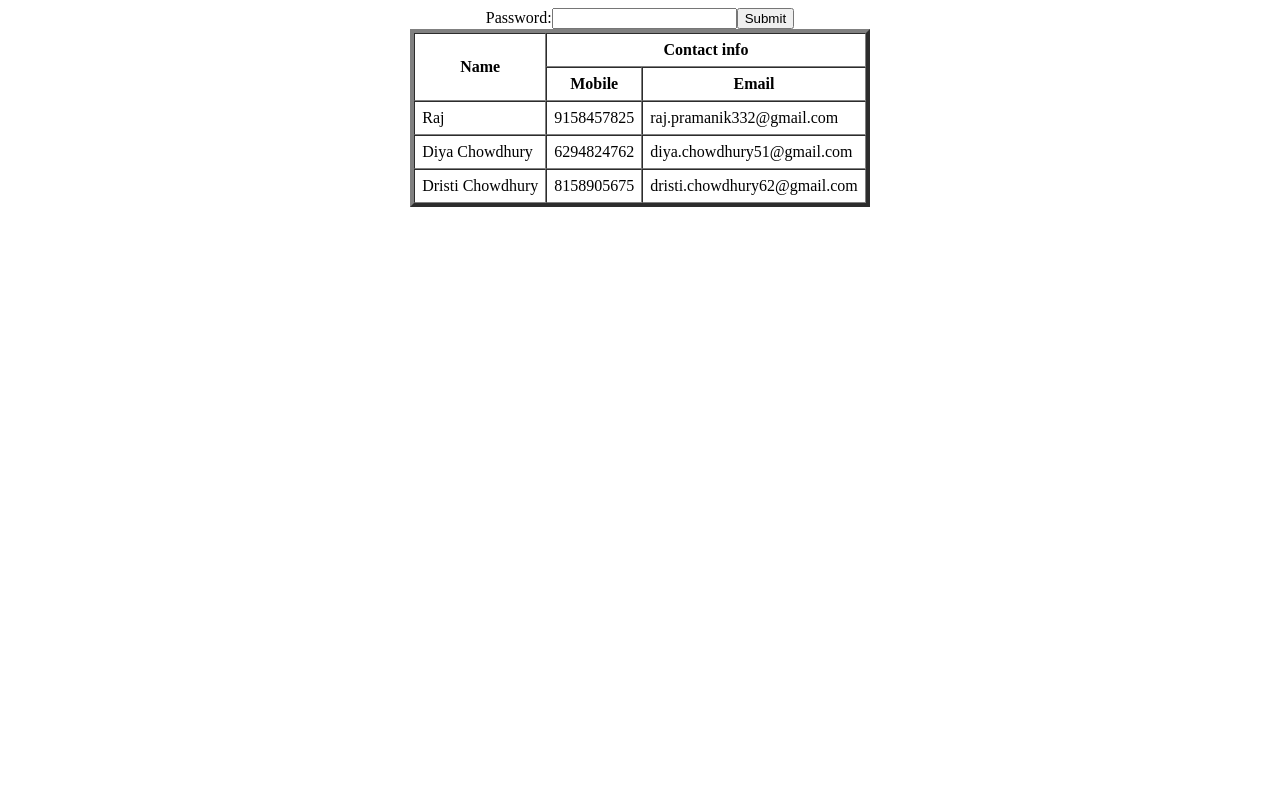
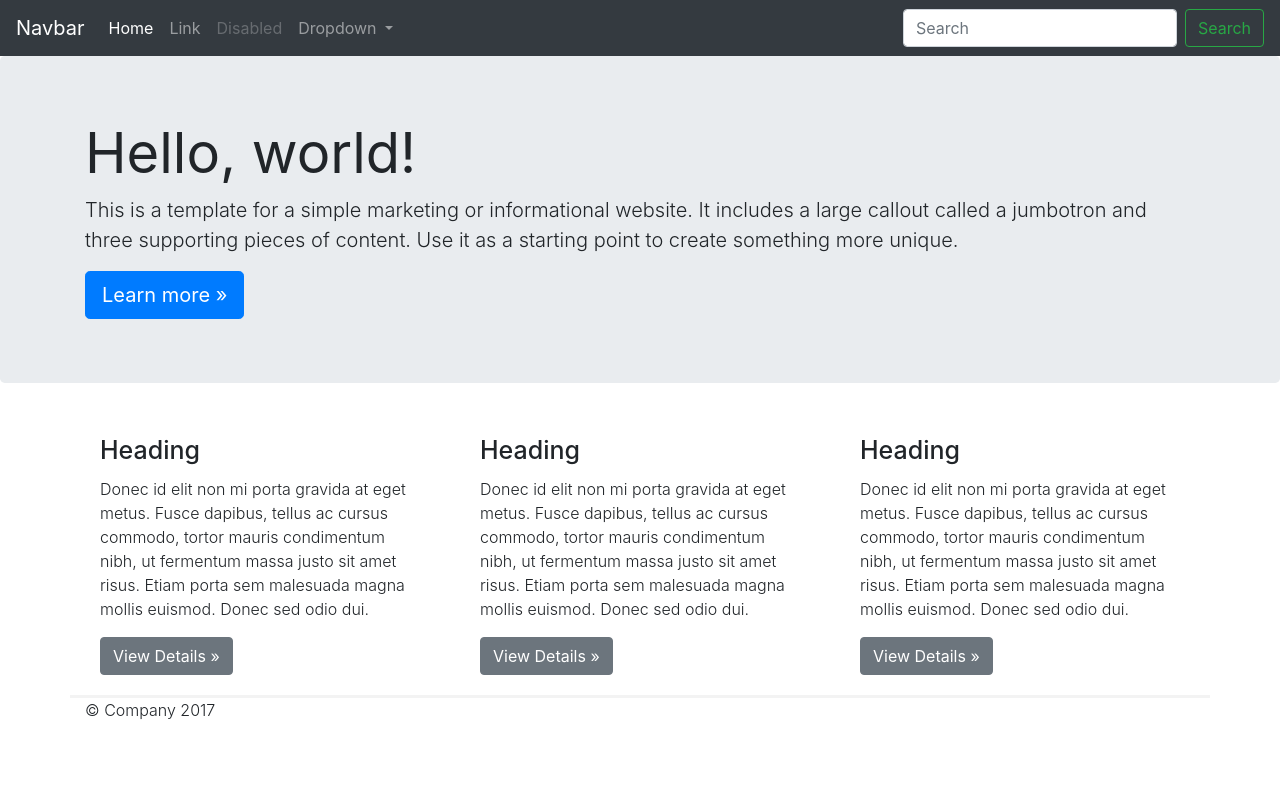
Before and after one commit to RajPramanik123/web_d14, a plain HTML site: page index.html in a window 1280 px wide. Drawn offline with nearby package versions, Linux system fonts and the light colour scheme.

Commit message:
index page updated

```diff
--- a/index.html
+++ b/index.html
@@ -1,83 +1,132 @@
-<!DOCTYPE html>
+<!doctype html>
 <html lang="en">
   <head>
-    <meta charset="UTF-8">
-    <meta name="viewport" content="width=device-width, initial-scale=1.0">
-    <title>1st</title>
-</head>
-<body><center>
-    <table border="4" cellpadding="7" cellspacing="0">
-        <tr>
-            <th rowspan="2">Name</th>
-            <th colspan="2">Contact info</th>
+    <!-- Required meta tags -->
+    <meta charset="utf-8">
+    <meta name="viewport" content="width=device-width, initial-scale=1, shrink-to-fit=no">
 
-        </tr>
-        <tr>
-            <th>Mobile</th>
-            <th>Email</th>
-        </tr>
-        <tr>
-            <td>Raj</td>
-            <td>9158457825</td>
-            <td>raj.pramanik332@gmail.com</td><!DOCTYPE html>
-            <html lang="en">
-            <head>
-                <meta charset="UTF-8">
-                <meta name="viewport" content="width=device-width, initial-scale=1.0">
-                <title>Password</title>
+    <!-- Bootstrap CSS -->
+    <link rel="stylesheet" href="https://cdn.jsdelivr.net/npm/bootstrap@4.6.2/dist/css/bootstrap.min.css" integrity="sha384-xOolHFLEh07PJGoPkLv1IbcEPTNtaed2xpHsD9ESMhqIYd0nLMwNLD69Npy4HI+N" crossorigin="anonymous">
+
+    <title>Card-Design</title>
     <style>
-                    .weak {
-                        color: red;
+        *{
+            margin: 0;
+            padding: 0;
+            box-sizing: border-box;
         }
-                    .medium {
-                        color: orange;
+        .mother{
+            padding-bottom: 50px;
         }
-                    .strong {
-                        color: green;
+        .jumbotron {
+            background-color: #e9ecef;
+        }
+        .jumbotron h1{
+            font-weight: 400;
+        }
+        p{
+            font-weight: 300;
+        }
+        h5{
+            font-weight: 500;
+            font-size: 25px;
+        }
+        .Card{
+            border-bottom: 3px solid #f3f3f3;
+            padding: 0 10px;
+            text-align: left;
         }
     </style>
   </head>
   <body>
-                <form onsubmit="passwordcheck(event)">
-                    <label for="password">Password:</label>
-                    <input type="password" id="password">
-                    <button type="submit">Submit</button>
-                    <span id="passwordStrength"></span>
+    <!-- ........Navbar...... -->
+
+    <nav class="navbar navbar-expand-lg navbar-dark bg-dark">
+        <a class="navbar-brand" href="#">Navbar</a>
+        <button class="navbar-toggler" type="button" data-toggle="collapse" data-target="#navbarNav" aria-controls="navbarNav" aria-expanded="false" aria-label="Toggle navigation">
+            <span class="navbar-toggler-icon"></span>
+        </button>
+        <div class="collapse navbar-collapse" id="navbarNav">
+            <ul class="navbar-nav mr-auto">
+                <li class="nav-item active">
+                    <a class="nav-link" href="#">Home <span class="sr-only">(current)</span></a>
+                </li>
+                <li class="nav-item">
+                    <a class="nav-link" href="#">Link</a>
+                </li>
+                <li class="nav-item">
+                    <a class="nav-link disabled" href="#" tabindex="-1" aria-disabled="true">Disabled</a>
+                </li>
+                <li class="nav-item dropdown">
+                    <a class="nav-link dropdown-toggle" href="#" id="navbarDropdown" role="button" data-toggle="dropdown" aria-haspopup="true" aria-expanded="false">
+                        Dropdown
+                    </a>
+                    <div class="dropdown-menu" aria-labelledby="navbarDropdown">
+                        <a class="dropdown-item" href="#">Action</a>
+                        <a class="dropdown-item" href="#">Another action</a>
+                        <div class="dropdown-divider"></div>
+                        <a class="dropdown-item" href="#">Something else here</a>
+                    </div>
+                </li>
+            </ul>
+            <form class="form-inline my-2 my-lg-0">
+                <input class="form-control mr-sm-2" type="search" placeholder="Search" aria-label="Search">
+                <button class="btn btn-outline-success my-2 my-sm-0" type="submit">Search</button>
             </form>
+        </div>
+    </nav>
 
-                <script>
-                    function passwordcheck(event) {
-                        event.preventDefault();
 
-                        const passwordInput = document.getElementById('password').value;
-                        const passwordStrength = document.getElementById('passwordStrength');
+     <!-- ..........Navbar-End....... -->
 
-                        if (passwordInput.length < 6) {
-                            passwordStrength.textContent = 'Password weak';
-                            passwordStrength.className = 'weak';
-                        } else if (passwordInput.length < 8) {
-                            passwordStrength.textContent = 'Password is Medium';
-                            passwordStrength.className = 'medium';
-                        } else {
-                            passwordStrength.textContent = 'Password Strong';
-                            passwordStrength.className = 'strong';
-                        }
-                    }
-                </script>
+      <!-- ..........Jumbotron....... -->
+    <div class="jumbotron">
+        <div class="container">
+        <h1 class="display-4">Hello, world!</h1>
+        <p class="lead">This is a template for a simple marketing or informational website. It includes a large callout called a jumbotron and three supporting pieces of content. Use it as a starting point to create something more unique.</p>
+        <a class="btn btn-primary btn-lg" href="#" role="button">Learn more »</a>
+        </div>
+    </div>
+        <!-- ..........Jumbotron-End....... -->
+
+        <!-- .................Card.............. -->
+        <section class="container mother">
+            <div class="row">
+            <section class="Card col-lg-4">
+                <div class="card-body">
+                    <h5 class="card-title">Heading</h5>
+                    <p class="card-text">Donec id elit non mi porta gravida at eget metus. Fusce dapibus, tellus ac cursus commodo, tortor mauris condimentum nibh, ut fermentum massa justo sit amet risus. Etiam porta sem malesuada magna mollis euismod. Donec sed odio dui.</p>
+                    <a class="btn btn-secondary" href="#" role="button">View Details »</a>
+                </div>
+            </section>
+            <section class="Card col-lg-4">
+                <div class="card-body">
+                    <h5 class="card-title">Heading</h5>
+                    <p class="card-text">Donec id elit non mi porta gravida at eget metus. Fusce dapibus, tellus ac cursus commodo, tortor mauris condimentum nibh, ut fermentum massa justo sit amet risus. Etiam porta sem malesuada magna mollis euismod. Donec sed odio dui.</p>
+                    <a class="btn btn-secondary" href="#" role="button">View Details »</a>
+                </div>
+            </section>
+            <section class="Card col-lg-4">
+                <div class="card-body">
+                    <h5 class="card-title">Heading</h5>
+                    <p class="card-text">Donec id elit non mi porta gravida at eget metus. Fusce dapibus, tellus ac cursus commodo, tortor mauris condimentum nibh, ut fermentum massa justo sit amet risus. Etiam porta sem malesuada magna mollis euismod. Donec sed odio dui.</p>
+                    <a class="btn btn-secondary" href="#" role="button">View Details »</a>
+                </div>
+            </section>
+        </div>
+        <footer>
+            <p>© Company 2017</p>
+        </footer>
+        </section>
+
+        <!-- .................Card-End.............. -->
+
+
+
+
+    <!-- Option 1: jQuery and Bootstrap Bundle (includes Popper) -->
+    <script src="https://cdn.jsdelivr.net/npm/jquery@3.5.1/dist/jquery.slim.min.js" integrity="sha384-DfXdz2htPH0lsSSs5nCTpuj/zy4C+OGpamoFVy38MVBnE+IbbVYUew+OrCXaRkfj" crossorigin="anonymous"></script>
+    <script src="https://cdn.jsdelivr.net/npm/bootstrap@4.6.2/dist/js/bootstrap.bundle.min.js" integrity="sha384-Fy6S3B9q64WdZWQUiU+q4/2Lc9npb8tCaSX9FK7E8HnRr0Jz8D6OP9dO5Vg3Q9ct" crossorigin="anonymous"></script>
+
   </body>
 </html>
-        </tr>
-        <tr>
-            <td>Diya Chowdhury</td>
-            <td>6294824762</td>
-            <td>diya.chowdhury51@gmail.com</td>
-        </tr>
-        <tr>
-            <td>Dristi Chowdhury</td>
-            <td>8158905675</td>
-            <td>dristi.chowdhury62@gmail.com</td>
-        </tr>
-    </table>
-</center>
-</body>
-</html>
```
Also changed, not shown: learnform.html (added, +37 -0 lines). Lines whose indentation alone changed are shown as unchanged.
